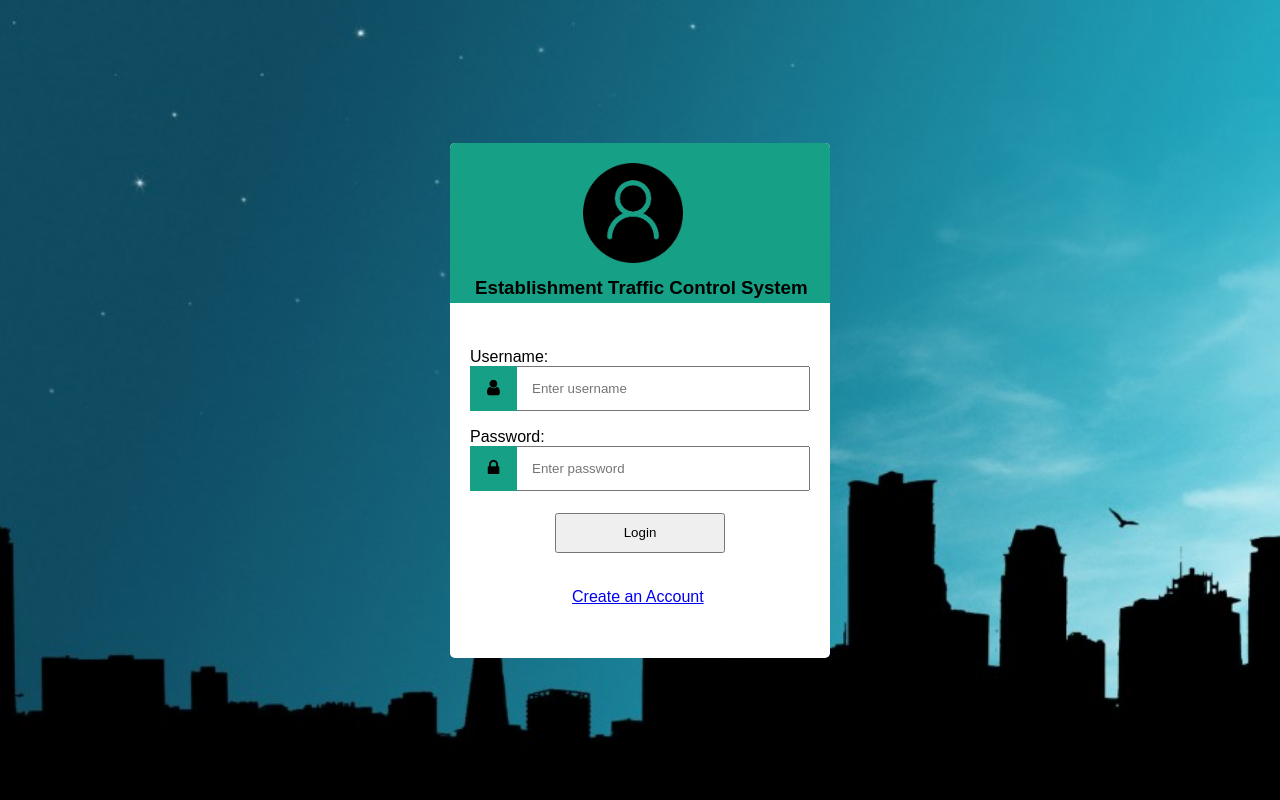
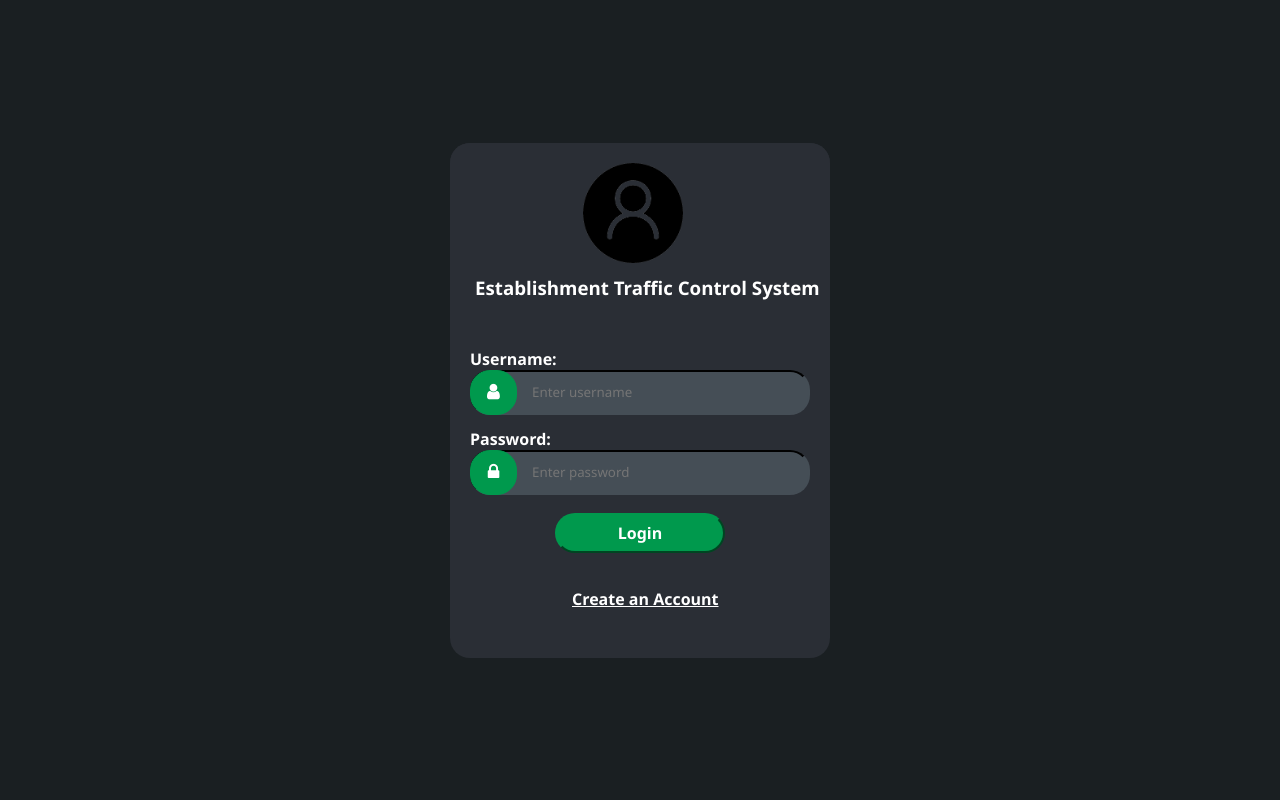
Before and after one commit to John-teology/Group5, a CodeIgniter app: page /Team-04/index.php/tracker/login in a window 1280 px wide. Run offline with CodeIgniter, Linux system fonts and the light colour scheme.

Commit message:
add changes

```diff
--- a/application/config/config.php
+++ b/application/config/config.php
@@ -23,7 +23,7 @@ defined('BASEPATH') OR exit('No direct script access allowed');
 | a PHP script and you can easily do that on your own.
 |
 */
-$config['base_url'] = 'http://localhost:8080/Team-04';
+$config['base_url'] = 'http://localhost/Team-04';
 
 /*
 |--------------------------------------------------------------------------
--- a/application/config/database.php
+++ b/application/config/database.php
@@ -75,7 +75,7 @@ $query_builder = TRUE;
 
 $db['default'] = array(
 	'dsn'	=> '',
-	'hostname' => 'localhost:3307',
+	'hostname' => 'localhost',
 	'username' => 'root',
 	'password' => '',
 	'database' => 'track',
--- a/assets/css/login.css
+++ b/assets/css/login.css
@@ -2,33 +2,31 @@
 	margin: 0;
 	padding: 0;
 	box-sizing: border-box;
-	font-family: "Poppins", sans-serif;
+	font-family: Segoe UI;
 }
 
 html,
 body {
+	background-color: #1a1f22;
 	display: grid;
 	height: 100%;
 	place-items: center;
-	background-image: url(../images/bg1_body.jpg);
-	background-position: center center;
-	background-repeat: no-repeat;
-	background-size: cover;
 }
 
 .wrapper {
 	width: 380px;
-	background-color: #fff;
-	border-radius: 5px;
+	background-color: #2a2e35;
+	border-radius: 20px 20px;
 }
 
 .wrapper .logo {
 	line-height: 10px;
-	background-color: #16a085;
-	border-radius: 5px 5px 0 0;
+	background-color: #2a2e35;
+	border-radius: 20px 20px 0 0;
 }
 
 .wrapper .title {
+	color: white;
 	padding: 0 0 10px 25px;
 }
 
@@ -43,6 +41,8 @@ body {
 }
 
 .wrapper .form #div1 {
+	font-weight: bold;
+	color: white;
 	height: 45px;
 	margin-bottom: 15px;
 	position: relative;
@@ -50,25 +50,35 @@ body {
 }
 
 .wrapper .form #div1 input {
+	background-color: #454e56;
+	border-color: #454e56;
+	border-radius: 20px 20px;
 	height: 100%;
 	width: 100%;
 	padding-left: 60px;
 }
 
 .wrapper .form #div1 i {
+	border-radius: 20px 20px;
 	position: absolute;
 	width: 47px;
 	height: 100%;
-	color: black;
+	color: white;
 	font-size: 18px;
-	background-color: #16a085;
-	border: 1px solid #16a085;
+	background-color: #00994d;
+	border: 1px solid #00994d;
 	display: flex;
 	align-items: center;
 	justify-content: center;
 }
 
 .wrapper .form #login {
+	font-size: 16px;
+	background-color: #00994d;
+	border-color: #00994d;
+	border-radius: 20px 20px;
+	font-weight: bold;
+	color: white;
 	position: relative;
 	margin: 40px 0 0 25%;
 	height: 40px;
@@ -80,6 +90,7 @@ body {
 }
 
 .create {
+	color: white;
 	padding: 0 0 0 30%;
 }
 
```
Also changed, not shown: assets/css/Mainpage.css (+7 -2 lines).
